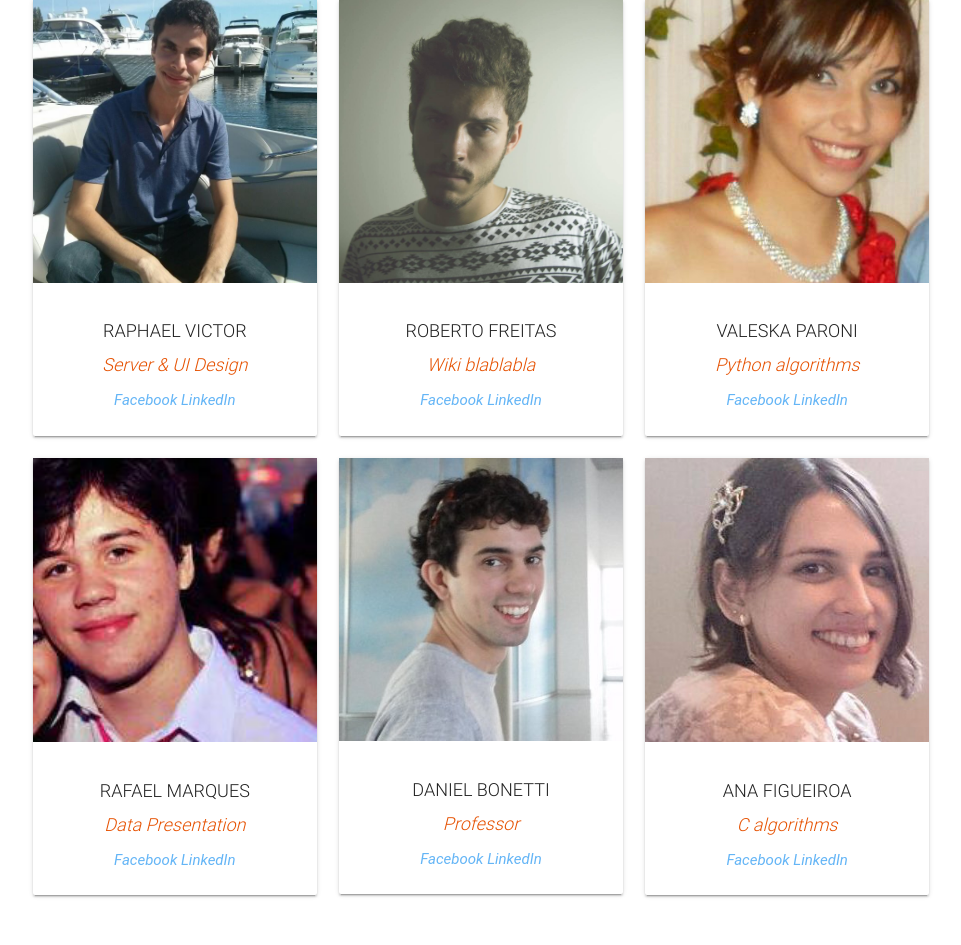
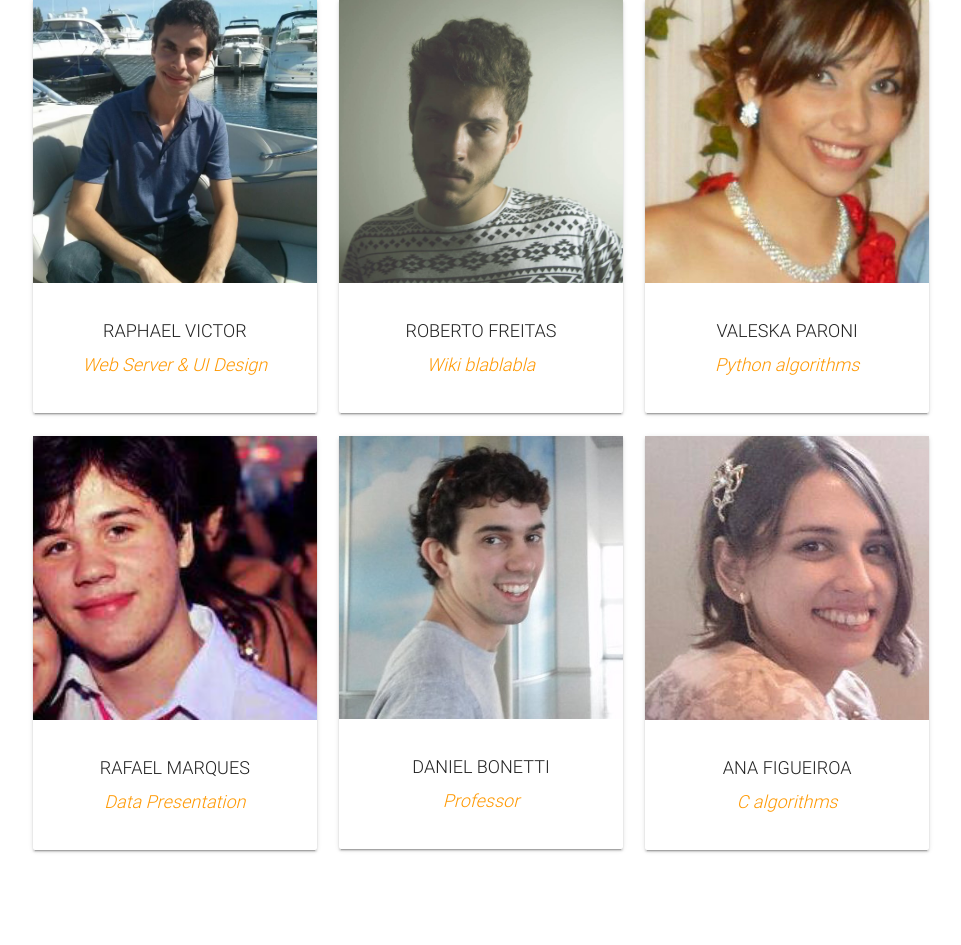
Before and after one commit to rvferreira/evolve, a Django app: page /team/ in a window 1280 px wide. Shown: the part 194-1139 px from the top of the page, without its empty margins (159-1120 px from the left). After the commit the page ends 1047 px from the top, so only its background shows below. Run offline with Django 3.2, Linux system fonts and the light colour scheme; parts of the project's set-up code (start-up, migrations or seed data) failed here and were passed over; some libraries are stand-ins or nearby versions; some web fonts are replaced.

Commit message:
team fix

```diff
--- a/web-server/src/evolutives/templates/evolutives/results.html
+++ b/web-server/src/evolutives/templates/evolutives/results.html
@@ -48,8 +48,8 @@
 				Processing Time: {{ processing_time }} seconds
 			</div>
 		</div>
+		{% endif %}
 		{% if convergence_generation %}
-		{% endif %}
 		<div class="row">
 			<div class="col s12">
 				Convergence Generation: {{ convergence_generation }}
@@ -58,11 +58,13 @@
 		{% endif %}
 	</div>
 	<div class="col s12 m6">
+
+	{% if best_fitness_vector %}
 		<div class="row">
 			<div class="col s12">
 				<div id="chart_div"></div>
-				<!-- {{ best_fitness_vector }} -->
 			</div>
 		</div>
+	{% endif %}
 	</div>
 </div>
--- a/web-server/src/templates/base.html
+++ b/web-server/src/templates/base.html
@@ -3,7 +3,9 @@
 <head>
 	<meta http-equiv="Content-Type" content="text/html; charset=UTF-8"/>
 	<meta name="viewport" content="width=device-width, initial-scale=1, maximum-scale=1.0, user-scalable=no"/>
-	<title>Evolve | {{ page_title }}</title>
+	{% if page_title %}
+		<title>Evolve | {{ page_title }}</title>
+	{% endif %}
 
 
 	<!-- Style Frameworks -->
@@ -28,6 +30,7 @@
 	</style>
 
 	<script type="text/javascript">
+
 		google.load('visualization', '1.0', {'packages':['corechart']});
 	</script>
 
--- a/web-server/src/templates/team.html
+++ b/web-server/src/templates/team.html
@@ -2,6 +2,8 @@
 {% load staticfiles %}
 
 {% block localdeclarations %}
+<title>Evolve | Team</title>
+<link rel="stylesheet" href="//cdn.materialdesignicons.com/1.3.41/css/materialdesignicons.min.css">
 {% endblock %}
 
 {% block content %}
@@ -18,13 +20,13 @@
                     </div>
                     <div class="card-content">
                         <span class="card-title activator grey-text text-darken-4"><small>RAPHAEL VICTOR</small><br/>
-                            <small><em><a class="orange-text text-darken-4" href="#">Server & UI Design</a></em></small></span>
+                            <small><em><a class="orange-text" href="#">Web Server & UI Design</a></em></small></span>
                         <p>
                             <a class="blue-text text-lighten-2" href="https://www.facebook.com/raphael.rv">
-                                <i class="fa fa-facebook-square">Facebook</i>
+                                <i class="small mdi mdi-facebook-box"></i>
                             </a>
-                            <a class="blue-text text-lighten-2" href="    https://www.linkedin.com/in/raphael-ferreira-b339a093">
-                                <i class="fa fa-linkedin-square">LinkedIn</i>
+                            <a class="blue-text text-lighten-2" href="https://www.linkedin.com/in/raphael-ferreira-b339a093">
+                                <i class="small mdi mdi-linkedin-box"></i>
                             </a>
                         </p>
                     </div>
@@ -38,13 +40,13 @@
                     </div>
                     <div class="card-content">
                         <span class="card-title activator grey-text text-darken-4"><small>ROBERTO FREITAS</small><br/>
-                            <small><em><a class="orange-text text-darken-4" href="#">Wiki blablabla</a></em></small></span>
+                            <small><em><a class="orange-text" href="#">Wiki blablabla</a></em></small></span>
                         <p>
                             <a class="blue-text text-lighten-2" href="https://www.facebook.com/robs.fks">
-                                <i class="fa fa-facebook-square">Facebook</i>
+                                <i class="small mdi mdi-facebook-box"></i>
                             </a>
                             <a class="blue-text text-lighten-2" href="    https://www.linkedin.com/in/roberto-martins-freitas-558340102">
-                                <i class="fa fa-linkedin-square">LinkedIn</i>
+                                <i class="small mdi mdi-linkedin-box"></i>
                             </a>
                         </p>
                     </div>
@@ -59,13 +61,13 @@
                     </div>
                     <div class="card-content">
                         <span class="card-title activator grey-text text-darken-4"><small>VALESKA PARONI</small><br/>
-                            <small><em><a class="orange-text text-darken-4" href="#">Python algorithms</a></em></small></span>
+                            <small><em><a class="orange-text" href="#">Python algorithms</a></em></small></span>
                         <p>
                             <a class="blue-text text-lighten-2" href="https://www.facebook.com/valeskaparoni">
-                                <i class="fa fa-facebook-square">Facebook</i>
+                                <i class="small mdi mdi-facebook-box"></i>
                             </a>
                             <a class="blue-text text-lighten-2" href="    https://br.linkedin.com/in/valeska-paroni-297866104">
-                                <i class="fa fa-linkedin-square">LinkedIn</i>
+                                <i class="small mdi mdi-linkedin-box"></i>
                             </a>
                         </p>
                     </div>
@@ -80,13 +82,13 @@
                     </div>
                     <div class="card-content">
                         <span class="card-title activator grey-text text-darken-4"><small>RAFAEL MARQUES</small><br/>
-                            <small><em><a class="orange-text text-darken-4" href="#">Data Presentation</a></em></small></span>
+                            <small><em><a class="orange-text" href="#">Data Presentation</a></em></small></span>
                         <p>
                             <a class="blue-text text-lighten-2" href="https://www.facebook.com/rafael.marques.77128">
-                                <i class="fa fa-facebook-square">Facebook</i>
+                                <i class="small mdi mdi-facebook-box"></i>
                             </a>
                             <a class="blue-text text-lighten-2" href="    https://www.linkedin.com/in/rafael-rodrigues-68569210b">
-                                <i class="fa fa-linkedin-square">LinkedIn</i>
+                                <i class="small mdi mdi-linkedin-box"></i>
                             </a>
                         </p>
                     </div>
@@ -100,13 +102,13 @@
                     </div>
                     <div class="card-content">
                         <span class="card-title activator grey-text text-darken-4"><small>DANIEL BONETTI</small><br/>
-                            <small><em><a class="orange-text text-darken-4" href="#">Professor</a></em></small></span>
+                            <small><em><a class="orange-text" href="#">Professor</a></em></small></span>
                         <p>
                             <a class="blue-text text-lighten-2" href="https://www.facebook.com/danielrodrigo.ferrazbonetti">
-                                <i class="fa fa-facebook-square">Facebook</i>
+                                <i class="small mdi mdi-facebook-box"></i>
                             </a>
                             <a class="blue-text text-lighten-2" href="    https://br.linkedin.com/in/daniel-bonetti-96058a61/pt">
-                                <i class="fa fa-linkedin-square">LinkedIn</i>
+                                <i class="small mdi mdi-linkedin-box"></i>
                             </a>
                         </p>
                     </div>
@@ -121,13 +123,13 @@
                     </div>
                     <div class="card-content">
                         <span class="card-title activator grey-text text-darken-4"><small>ANA FIGUEIROA</small><br/>
-                            <small><em><a class="orange-text text-darken-4" href="#">C algorithms</a></em></small></span>
+                            <small><em><a class="orange-text" href="#">C algorithms</a></em></small></span>
                         <p>
                             <a class="blue-text text-lighten-2" href="https://www.facebook.com/analuiza.figueiroa">
-                                <i class="fa fa-facebook-square ">Facebook</i>
+                                <i class="small mdi mdi-facebook-box"></i>
                             </a>
                             <a class="blue-text text-lighten-2" href="    https://br.linkedin.com/">
-                                <i class="fa fa-linkedin-square">LinkedIn</i>
+                                <i class="small mdi mdi-linkedin-box"></i>
                             </a>
                         </p>
                     </div>
```
Also changed, not shown: web-server/src/evolutives/views.py (+4 -4 lines), web-server/src/db.sqlite3.
